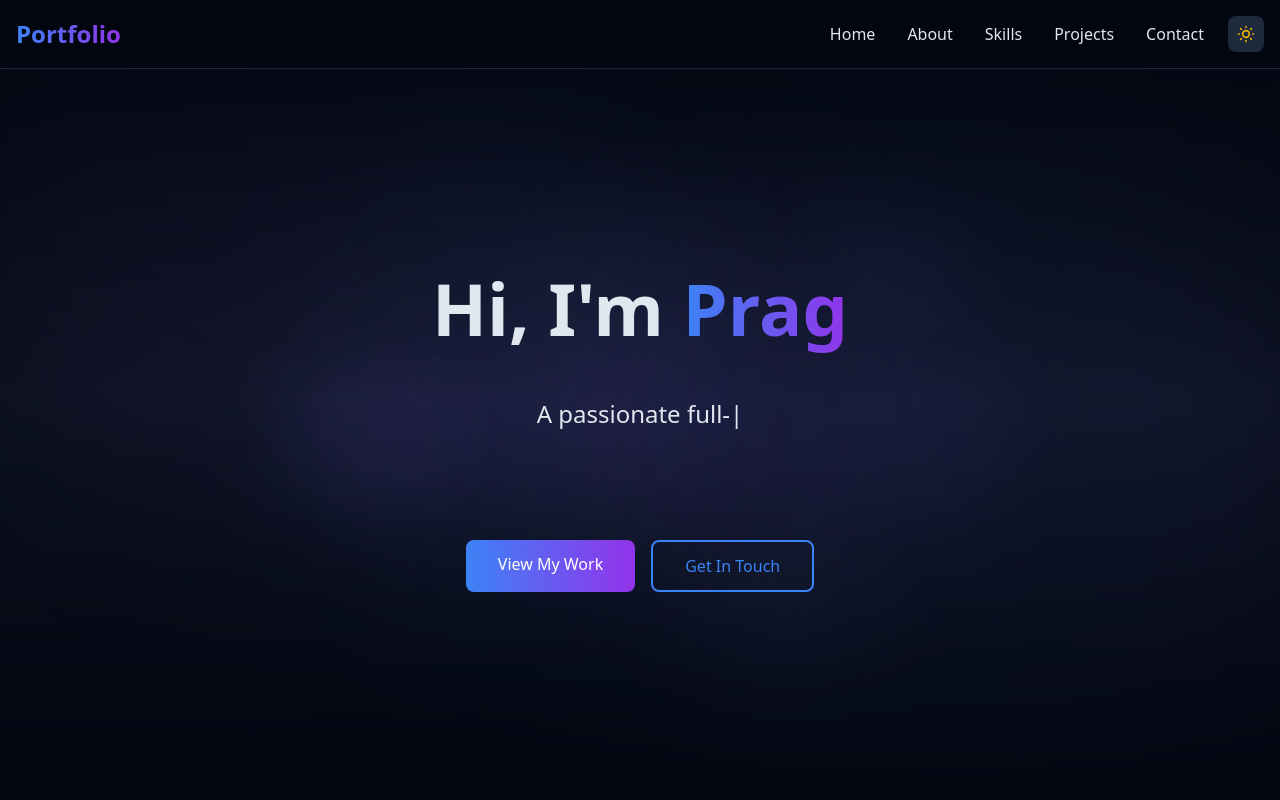
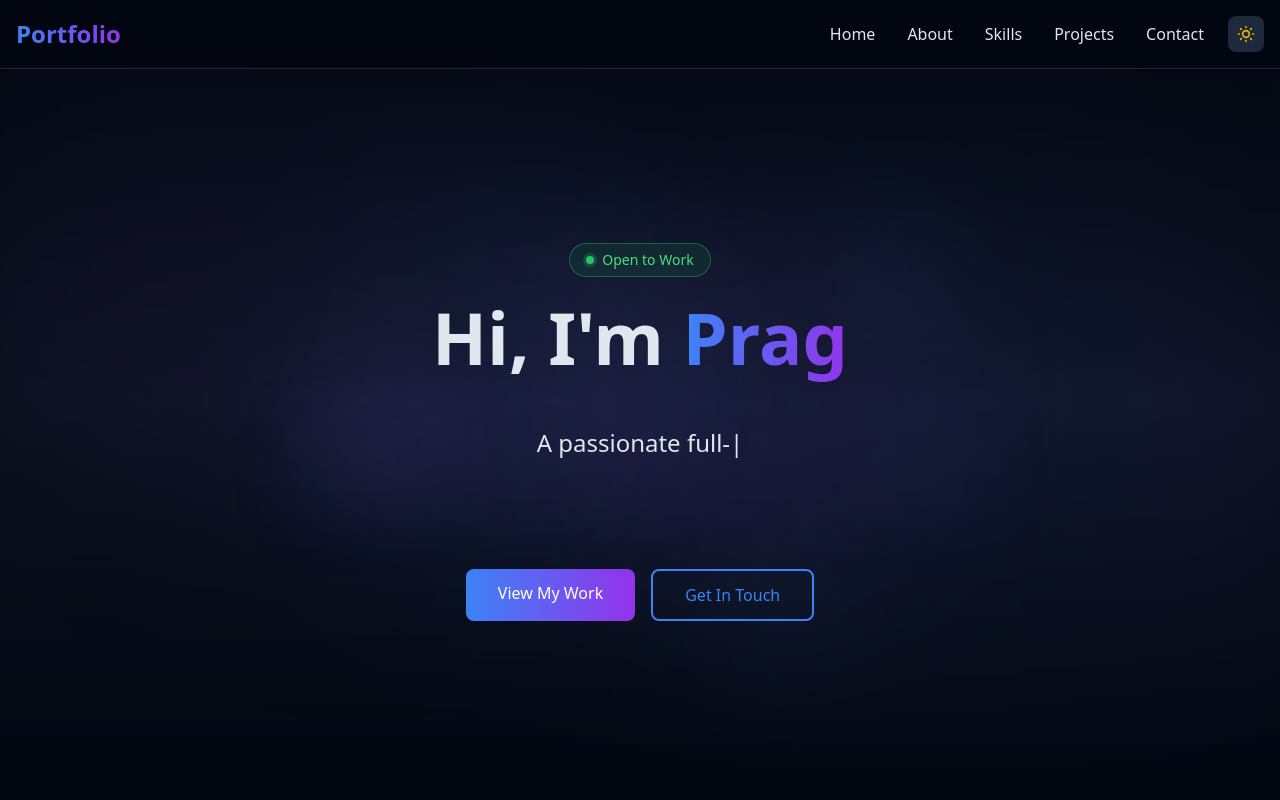
Before and after one commit to PragRajput/Portfolio, a React (Vite) app in the folder frontend/: page / in a window 1280 px wide. Shown: the top 800 px of the page. Built offline with nearby package versions, Linux system fonts and the light colour scheme.

Commit message:
Add open to work badge to hero section

```diff
--- a/frontend/src/pages/Hero.tsx
+++ b/frontend/src/pages/Hero.tsx
@@ -33,6 +33,18 @@ export function Hero() {
       </div>
 
       <div className="container mx-auto px-4 text-center relative z-10">
+        <motion.div
+          initial={{ opacity: 0, y: -10 }}
+          animate={{ opacity: 1, y: 0 }}
+          transition={{ duration: 0.6 }}
+          className="inline-flex items-center gap-2 px-4 py-1.5 mb-6 rounded-full border border-green-500/40 bg-green-500/10 text-green-400 text-sm font-medium"
+        >
+          <span className="relative flex h-2 w-2">
+            <span className="animate-ping absolute inline-flex h-full w-full rounded-full bg-green-400 opacity-75" />
+            <span className="relative inline-flex rounded-full h-2 w-2 bg-green-500" />
+          </span>
+          Open to Work
+        </motion.div>
         <motion.h1
           initial={{ opacity: 0, y: 30 }}
           animate={{ opacity: 1, y: 0 }}
```
